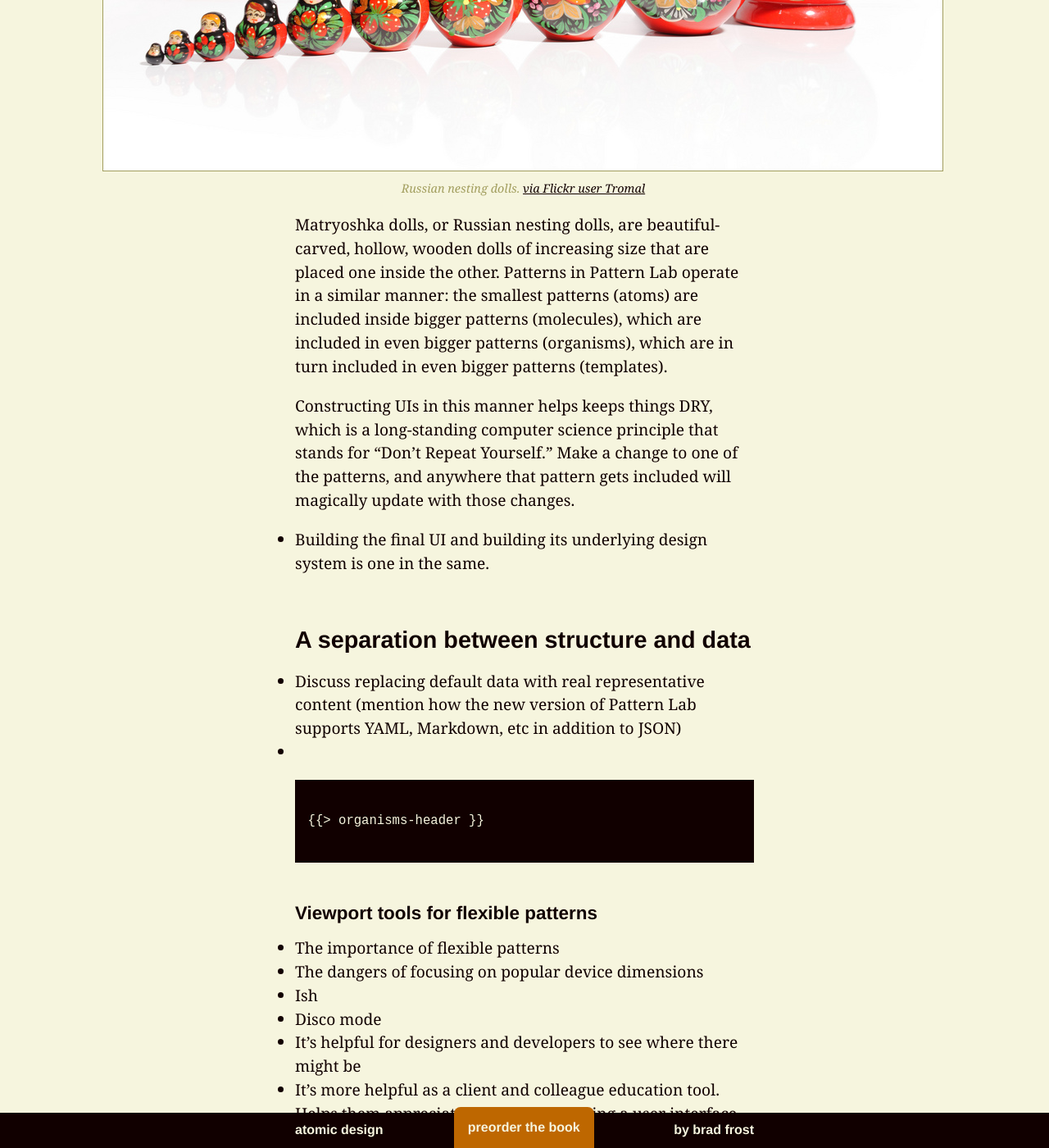
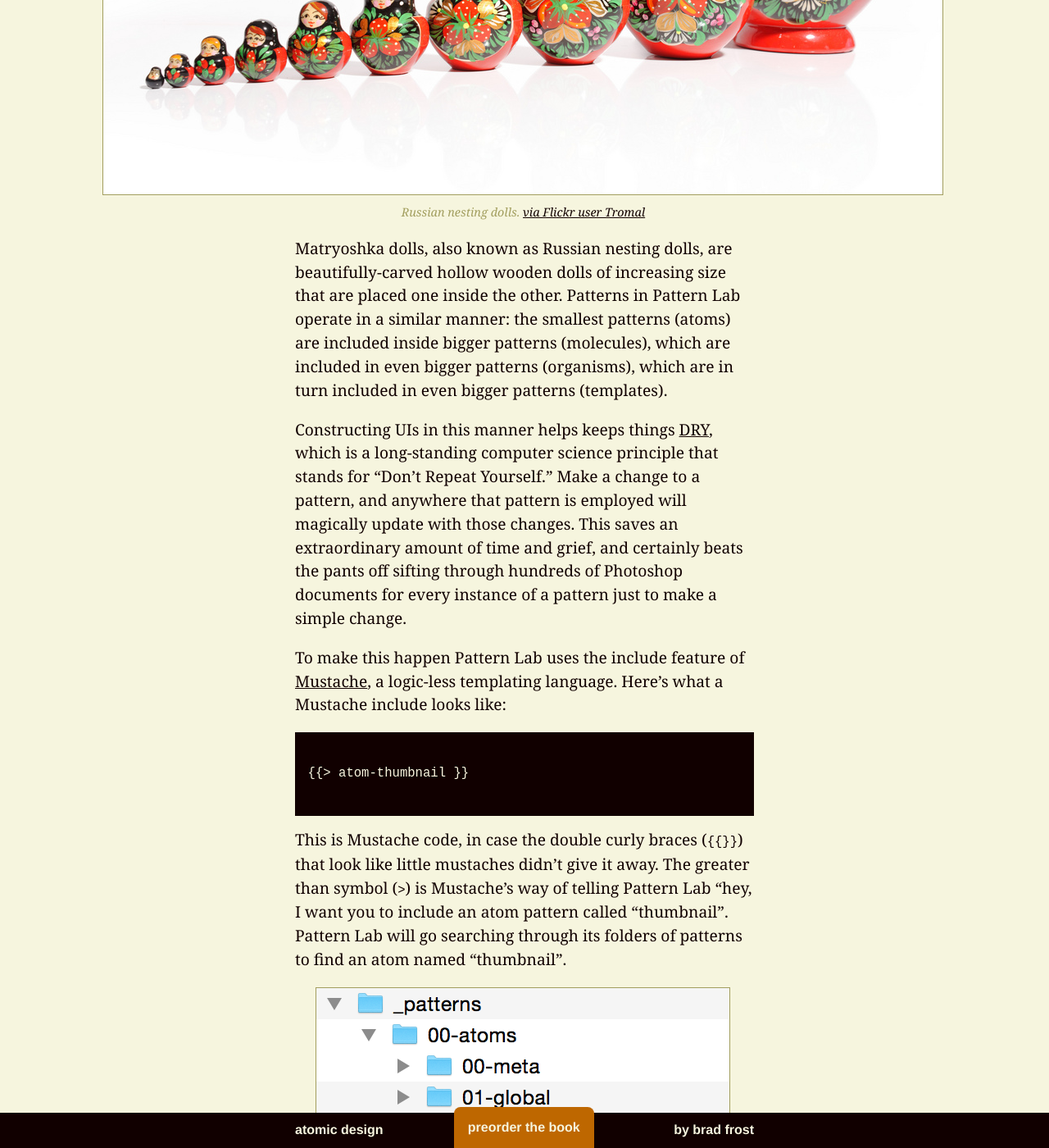
Before and after one commit to bradfrost/atomic-design, a Jekyll site: the page built from chapter-3.md, in a window 1280 px wide and 1400 px high, scrolled down 5056 px. Shown: the whole window at 82% size. Built offline with Jekyll 4.4.1, drawn with Linux system fonts in a browser that asks for light colours; some of the changed text lies outside the part shown.

Commit message:
Chapter 3 draft
Explaining the mechanics of Pattern Lab

```diff
--- a/chapter-3.md
+++ b/chapter-3.md
@@ -40,32 +40,62 @@ So what does Pattern Lab look like out of the box? Drumroll, please.
 
 {% include figure.html src="../images/content/pattern-lab-default.png" caption="The default Pattern Lab dashboard. What it lacks in good looks, it makes up for in utility." %}
 
-Not a terribly inspiring design, eh? Believe it or not, this minimal (one may even say "lack of") design is deliberate. To avoid incorrect classification as a UI framework like Bootstrap, the design is deliberately stripped down so no one would mistakenly use Pattern Lab's demo UI as a framework. Pattern Lab doesn't give you any answers as to how to design or architect your front-end code; *you have to do all that work yourself.* The look & feel, naming conventions, syntax, structure, libraries, and scripts you choose to use to create your UI is entirely up to you. Heck, you can even use UI frameworks like Bootstrap inside of Pattern Lab. Pattern Lab is just there to help stitch everything together.
+Not a terribly inspiring design, eh? Believe it or not, this minimal (one may even say "lack of") design is deliberate. To avoid incorrect classification as a UI framework like Bootstrap, the design is deliberately stripped down so no one would mistakenly use Pattern Lab's demo UI as suggested styles. Pattern Lab doesn't give you any answers as to how to design or architect your front-end code; *you have to do all that work yourself.* The look & feel, naming conventions, syntax, structure, libraries, and scripts you choose to use to create your UI is entirely up to you. Heck, you can even use UI frameworks like Bootstrap within Pattern Lab. Pattern Lab is just there to help stitch everything together.
 
-As a technical aside, Pattern Lab uses PHP as the engine that stitches patterns together and generates the pattern library. However, you don't need to be a PHP wizard to use Pattern Lab any more than you have to know how to build an internal combustion engine in order to drive a car. Moreover, your final website doesn't have to be built with PHP in order to use the tool, as Pattern Lab's output is backend-agnostic HTML, CSS, and JavaScript. But if you're one of those cool kids who thinks using a PHP-based tool will somehow ruin your reputation, there's also a [Node.js version](https://github.com/pattern-lab/patternlab-node) of Pattern Lab thanks to web developer Brian Muenzenmeyer.
+As a technical aside, Pattern Lab uses PHP as the engine that stitches patterns together and generates the pattern library. However, you don't need to be a PHP wizard to use Pattern Lab any more than you have to know how to build an internal combustion engine in order to drive a car. Moreover, your final website doesn't have to be built with PHP in order to use the tool, as Pattern Lab's output is backend-agnostic HTML, CSS, and JavaScript. But if you're one of those cool kids who thinks using a PHP-based tool will somehow ruin your reputation, there's also a [Node.js version](https://github.com/pattern-lab/patternlab-node) thanks to web developer [Brian Muenzenmeyer](http://www.brianmuenzenmeyer.com/).
 
-If that all sounded like gibberish to you, don't worry. Much like the fact that you can drive a car without knowing how an internal combustion engine works, you can operate Pattern Lab without needing to know
+If that all sounded like gibberish to you, don't worry. This chapter focuses on the over-arching features and principles behind Pattern Lab rather than going too far down the technical rabbit hole. Check out [Pattern Lab's documentation](http://patternlab.io/docs/index.html) to dive into the nitty gritty.
 
 ## Building atomic design systems with Pattern Lab
-In order to understand how the core of Pattern Lab works, all you need to know is how Russian nesting dolls work.
+In order to understand the core concept behind Pattern Lab, you need to understand Russian nesting dolls.
 
 {% include figure.html src="../images/content/russian-nesting-dolls.jpg" caption="Russian nesting dolls. <a href='https://www.flickr.com/photos/tromal/6901848291/'>via Flickr user Tromal</a>" %}
 
-Matryoshka dolls, or Russian nesting dolls, are beautiful-carved, hollow, wooden dolls of increasing size that are placed one inside the other. Patterns in Pattern Lab operate in a similar manner: the smallest patterns (atoms) are included inside bigger patterns (molecules), which are included in even bigger patterns (organisms), which are in turn included in even bigger patterns (templates).
+Matryoshka dolls, also known as Russian nesting dolls, are beautifully-carved hollow wooden dolls of increasing size that are placed one inside the other. Patterns in Pattern Lab operate in a similar manner: the smallest patterns (atoms) are included inside bigger patterns (molecules), which are included in even bigger patterns (organisms), which are in turn included in even bigger patterns (templates).
 
-Constructing UIs in this manner helps keeps things DRY, which is a long-standing computer science principle that stands for "Don't Repeat Yourself." Make a change to one of the patterns, and anywhere that pattern gets included will magically update with those changes.
+Constructing UIs in this manner helps keeps things [DRY](https://en.wikipedia.org/wiki/Don't_repeat_yourself), which is a long-standing computer science principle that stands for "Don't Repeat Yourself." Make a change to a pattern, and anywhere that pattern is employed will magically update with those changes. This saves an extraordinary amount of time and grief, and certainly beats the pants off sifting through hundreds of Photoshop documents for every instance of a pattern just to make a simple change.
 
-- Building the final UI and building its underlying design system is one in the same.
-
-## A separation between structure and data
-- Discuss replacing default data with real representative content (mention how the new version of Pattern Lab supports YAML, Markdown, etc in addition to JSON)
--
+To make this happen Pattern Lab uses the include feature of [Mustache](https://mustache.github.io/), a logic-less templating language. Here's what a Mustache include looks like:
 
 <pre>
 <code>
-{% raw %}{{> organisms-header }}{% endraw %}
+{% raw %}{{> atom-thumbnail }}{% endraw %}
 </code>
 </pre>
+
+This is Mustache code, in case the double curly braces ({% raw %}`{{}}`{% endraw %}) that look like little mustaches didn't give it away. The greater than symbol (`>`) is Mustache's way of telling Pattern Lab "hey, I want you to include an atom pattern called "thumbnail". Pattern Lab will go searching through its folders of patterns to find an atom named "thumbnail".
+
+{% include figure.html src="../images/content/pattern-lab-file-structure.png" caption="This is what Pattern Lab's default patterns folder structure looks like. You can name and categorize these folders however you'd like, even removing the names 'atoms', 'molecules', 'organisms', and so on. The most important thing is to establish naming & categorization that is most clear for your team." %}
+
+Now that we know what an include looks like, let's put it into practice and take a look at a few patterns from a website I helped make for Time Inc. Here was one reusable pattern we designed:
+
+{% include figure.html src="../images/content/pattern-lab-molecule.png" caption="Here we have a basic block pattern consisting of a thumbnail image, headline, and excerpt.</a>" %}
+
+When we take a peek behind the curtain to see how this pattern is constructed, we see something
+
+<em>[<small>Note from Brad: Forgive the mess with the markup formatting. I need to look into how to properly escape characters and highlight syntax in a way that works for the site but also for the eventual ebook.</small>]</em>
+
+<pre>
+<code>
+{% raw %}
+\<div class="block-post"\>
+    \<a href="{{ url }}"\>
+        {{> atoms-thumb }}
+        \<h3\>{{ headline }}\</h3\>
+       \<p\>{{ excerpt }}\</p\>
+    \</a\>
+\</div\>
+{% endraw %}
+</code>
+</pre>
+
+You can see we have HTML markup consisting of a wrapper `div` with a class name of `block-post`, a link, a Mustache include for the thumbnail image, a `<h3>` tag for the headline, and a `<p>` tag for the excerpt. `url`, `headline`, and `excerpt`
+
+This structure encourages designers and developers to build reusable UI patterns while at the same time constructing the final put-together UI. The final interface and its underlying design system is one in the same.
+
+## A separation between structure and data
+- Templates and pages - replacing default data with real representative content (mention how the new version of Pattern Lab supports YAML, Markdown, etc in addition to JSON)
+-
 
 ### Viewport tools for flexible patterns
 - The importance of flexible patterns
```
Also changed, not shown: other parts of chapter-3.md (+1 -1 lines), images/content/pattern-lab-file-structure.png (added), images/content/pattern-lab-molecule.png (added), 4 other files.
